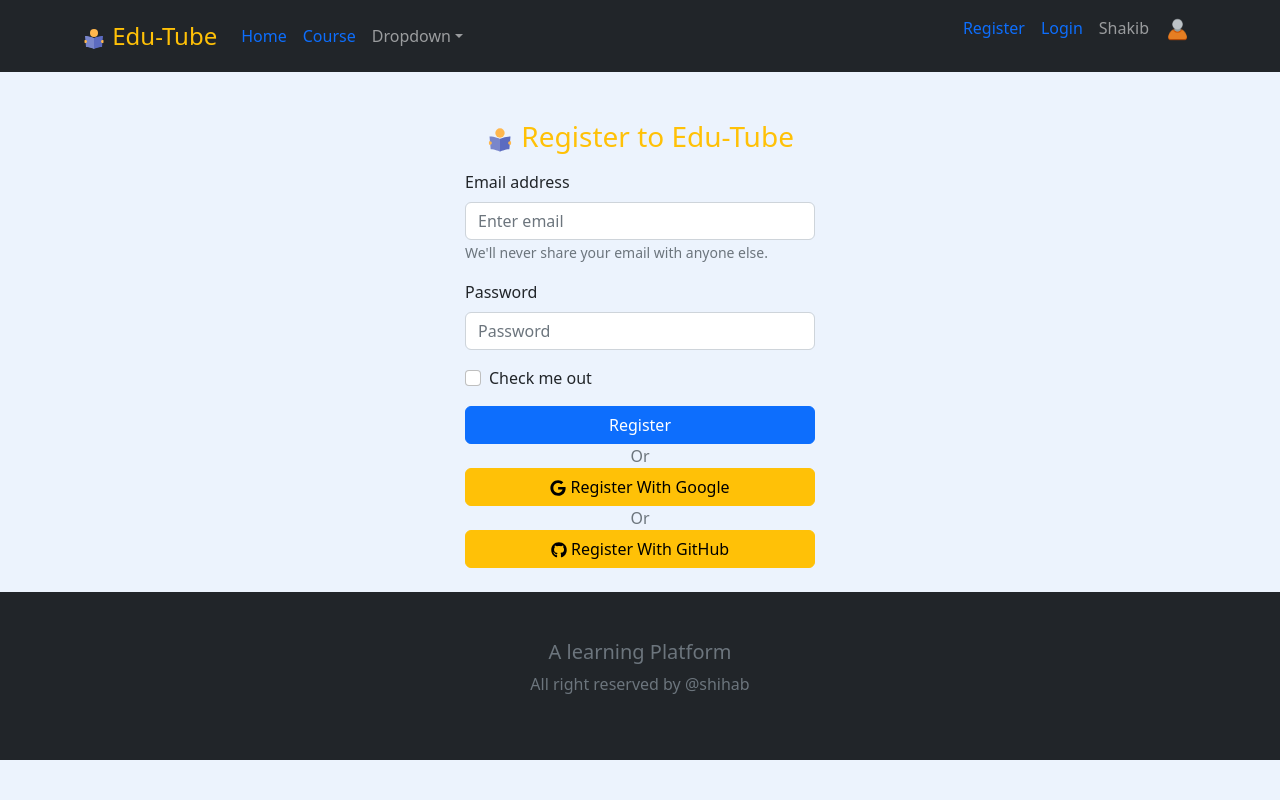
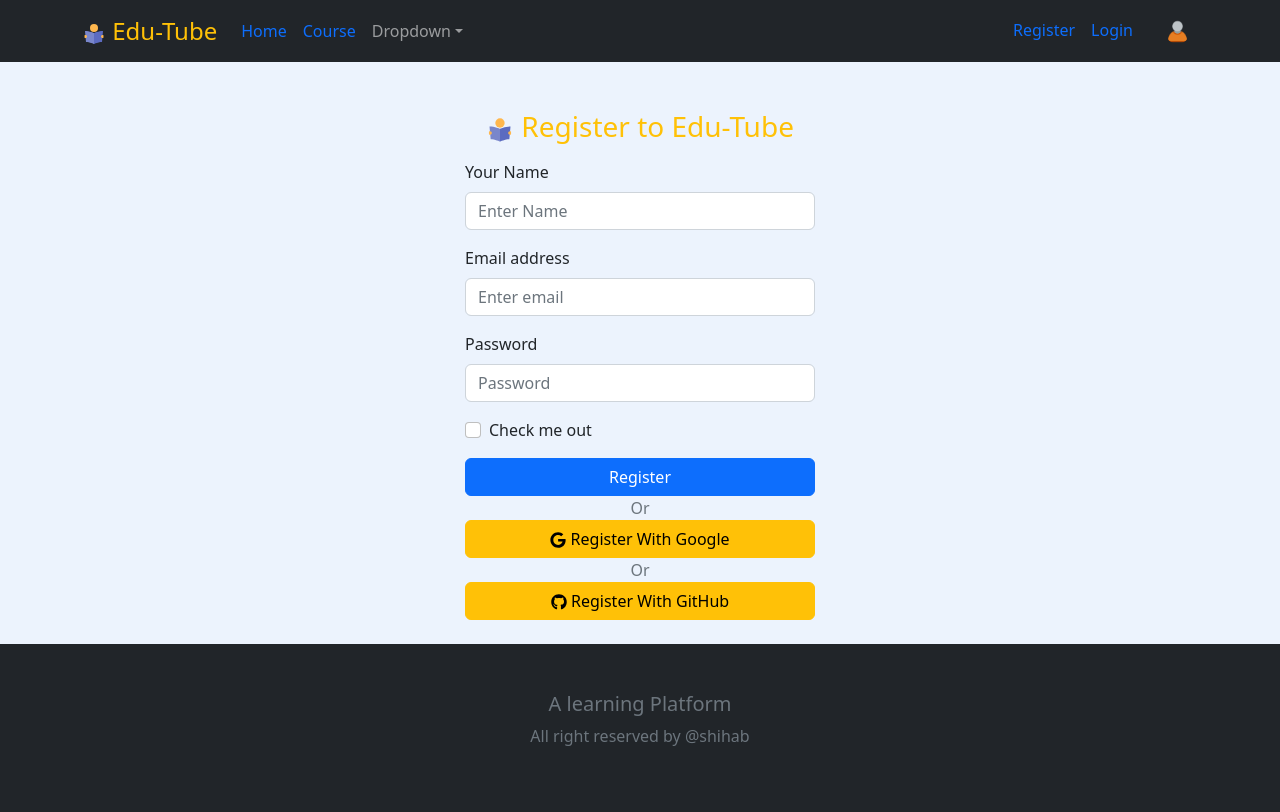
Before and after one commit to Shihab0/eduTube-client, a React (Create React App) app: page /register in a window 1280 px wide. Built offline with nearby package versions, Linux system fonts and the light colour scheme; no server answers.

Commit message:
google successfully login

```diff
--- a/src/RegisterLogin/Login.jsx
+++ b/src/RegisterLogin/Login.jsx
@@ -1,13 +1,29 @@
+import { GoogleAuthProvider } from 'firebase/auth';
 import React from 'react';
+import { useContext } from 'react';
 import Button from 'react-bootstrap/Button';
 import Form from 'react-bootstrap/Form';
 import { FaGithub, FaGoogle } from 'react-icons/fa';
 import { FcReading } from 'react-icons/fc';
+import { AuthContext } from '../contexts/AuthProvider/AuthProvider';
 import Footer from '../Shared/Footer';
 import Header from '../Shared/Header';
 
 
 const Login = () => {
+
+    const { providerLogin } = useContext(AuthContext);
+    const googleProvider = new GoogleAuthProvider();
+
+    const handleGoogleSignIn = () => {
+        providerLogin(googleProvider)
+        .then(result => {
+            const user = result.user;
+            console.log(user);
+        })
+        .catch(err => console.error(err))
+    }
+
     return (
         <div style={{ background: '#ecf3fd', minHeight: '100vh' }}>
             <Header></Header>
@@ -32,7 +48,7 @@ const Login = () => {
                     Login
                 </Button> <br />
                 <p className='text-center text-muted mb-0'>Or</p>
-                <Button variant="warning" size="md" style={{ width: '100%' }}>
+                <Button onClick={handleGoogleSignIn} variant="warning" size="md" style={{ width: '100%' }}>
                     <FaGoogle />  Login With Google
                 </Button> <br />
                 <p className='text-center text-muted mb-0'>Or</p>
--- a/src/RegisterLogin/Register.jsx
+++ b/src/RegisterLogin/Register.jsx
@@ -8,16 +8,19 @@ import Header from '../Shared/Header';
 
 const Register = () => {
     return (
-        <div style={{ background: '#ecf3fd', height: '100vh' }}>
+        <div style={{ background: '#ecf3fd', minHeight: '100vh' }}>
             <Header></Header>
             <Form className='mx-auto mt-5' style={{ width: '350px' }}>
                 <h3 className='text-center mb-3 text-warning'><FcReading /> Register to Edu-Tube</h3>
+
+                <Form.Group className="mb-3" controlId="formBasicName">
+                    <Form.Label>Your Name</Form.Label>
+                    <Form.Control type="text" placeholder="Enter Name" />
+                </Form.Group>
+
                 <Form.Group className="mb-3" controlId="formBasicEmail">
                     <Form.Label>Email address</Form.Label>
                     <Form.Control type="email" placeholder="Enter email" />
-                    <Form.Text className="text-muted">
-                        We'll never share your email with anyone else.
-                    </Form.Text>
                 </Form.Group>
 
                 <Form.Group className="mb-3" controlId="formBasicPassword">
--- a/src/Shared/Header.jsx
+++ b/src/Shared/Header.jsx
@@ -8,6 +8,7 @@ import userPhoto from '../assest/img/user-512.webp';
 import { FcReading } from "react-icons/fc";
 import { useContext } from 'react';
 import { AuthContext } from '../contexts/AuthProvider/AuthProvider';
+import Image from 'react-bootstrap/Image'
 
 const Header = () => {
     const { user } = useContext(AuthContext);
@@ -37,14 +38,17 @@ const Header = () => {
                             <Link className='text-decoration-none' to='/register'>Register</Link>
                         </Nav.Link>
                         <Nav.Link>
-                            <Link className='text-decoration-none' to='/login'>Login</Link>
+                            {
+                                user?.uid ? <><Link className='text-decoration-none' to='/login'>Logout</Link></>
+                                : <><Link className='text-decoration-none' to='/login'>Login</Link></>
+                            }
                         </Nav.Link>
                         <Nav.Link>
-                            <p>{user.displayName}</p>
+                            <p>{user?.displayName}</p>
                         </Nav.Link>
                         <Nav.Link>
                             <Link className='text-decoration-none' to='/login'>
-                                <img style={{ width: '25px' }} roundedCircle={true} src={userPhoto} alt="" />
+                                {user?.photoURL ? <><Image style={{ width: '25px' }} roundedCircle src={user?.photoURL} alt="" /></> : <><Image style={{ width: '25px' }} roundedCircle={true} src={userPhoto} alt="" /></>}
                             </Link>
                         </Nav.Link>
                     </Nav>
--- a/src/contexts/AuthProvider/AuthProvider.jsx
+++ b/src/contexts/AuthProvider/AuthProvider.jsx
@@ -1,17 +1,27 @@
 import React, { createContext } from 'react';
-import {getAuth, signInWithPopup} from 'firebase/auth';
+import { getAuth, onAuthStateChanged, signInWithPopup } from 'firebase/auth';
 import app from '../../firebase/firebase.config'
+import { useState } from 'react';
+import { useEffect } from 'react';
 
 export const AuthContext = createContext();
-const auth = getAuth(app)
+const auth = getAuth(app);
 
 const AuthProvider = ({ children }) => {
-
-    const user = { displayName: 'Shakib' }
+    const [user, setUser] = useState({displayName: 'Guest'})
 
     const providerLogin = (provider) => {
-        signInWithPopup(auth, provider);
-    }
+        return signInWithPopup(auth, provider);
+    };
+
+    useEffect(() => {
+       const unsubscribed = onAuthStateChanged(auth, (currentUser) => {
+            setUser(currentUser);
+        });
+        return () => {
+            unsubscribed();
+        }
+    }, [])
 
 
 
```
